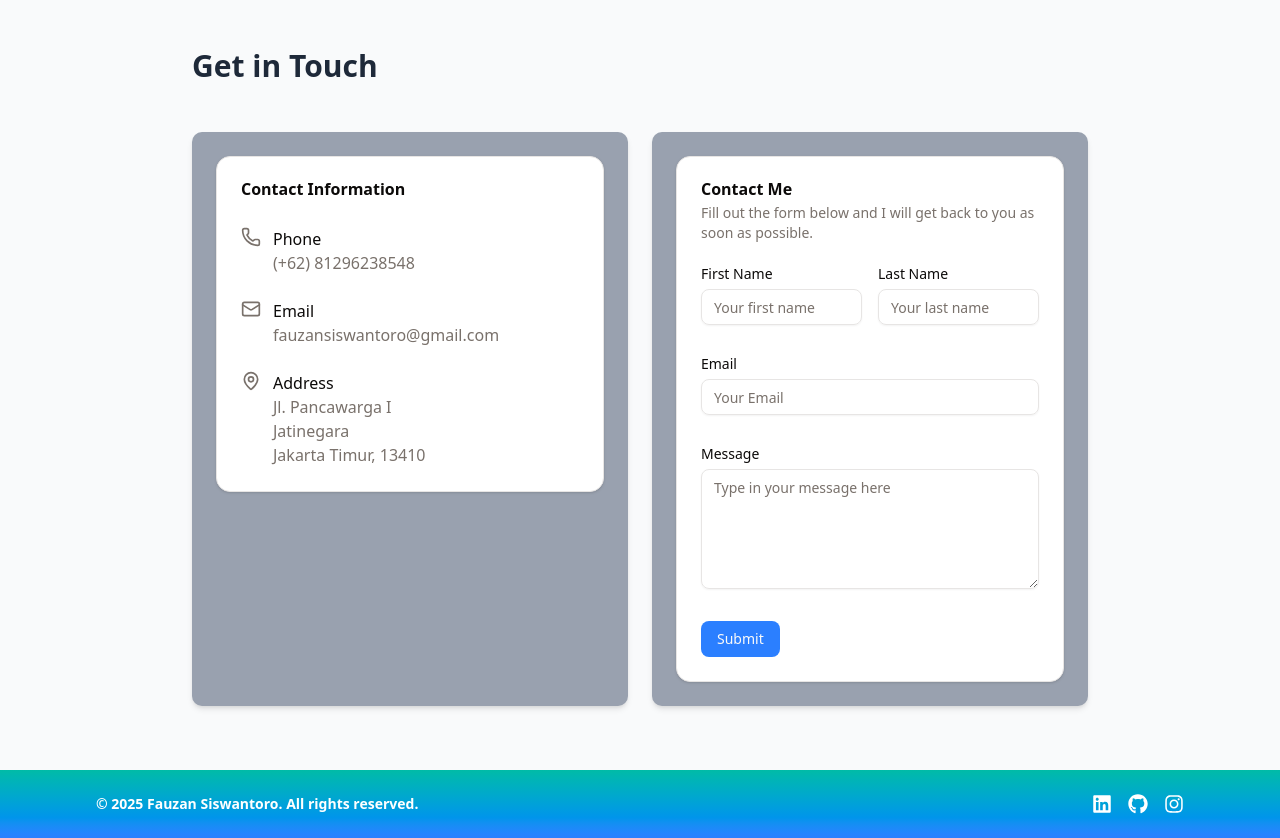
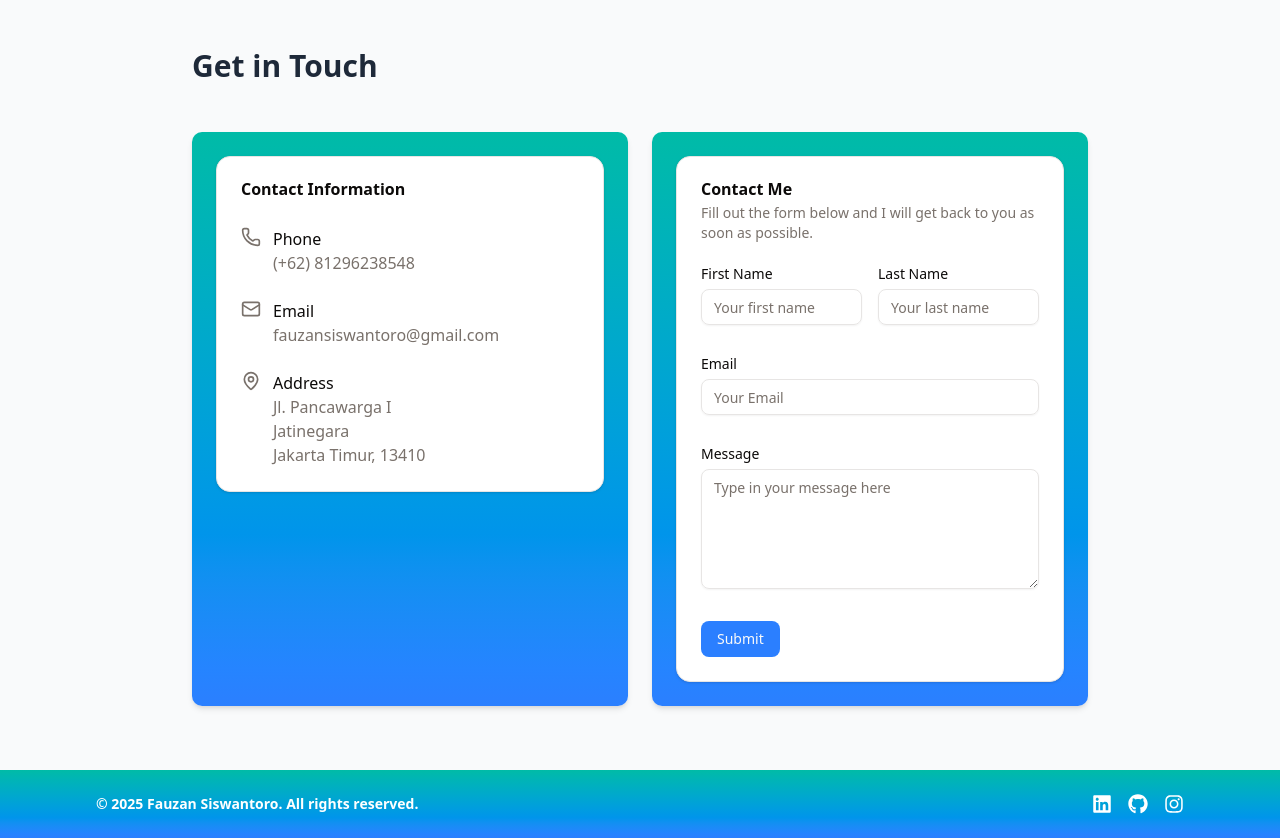
Before and after one commit to fauzansiswantoro1/portofolio-web, a Next.js app in the folder personal-web/: page / in a window 1280 px wide. Shown: the part 3840-4678 px from the top of the page. Built offline with nearby package versions, Linux system fonts and the light colour scheme; no server answers.

Commit message:
14th commit

```diff
--- a/personal-web/src/components/contact.tsx
+++ b/personal-web/src/components/contact.tsx
@@ -12,12 +12,12 @@ export default function Contact() {
 
                 <div className="grid sm:grid-cols-1 md:grid-cols-2 gap-6">
 
-                    <div className="w-full bg-gray-400 p-6 rounded-lg shadow-md">
+                    <div className="w-full bg-gradient-to-b from-teal-500 to-blue-500 p-6 rounded-lg shadow-md">
                         <ContactInfoCard />
                     </div>
 
 
-                    <div className="w-full bg-gray-400 p-6 rounded-lg shadow-md">
+                    <div className="w-full bg-gradient-to-b from-teal-500 to-blue-500 p-6 rounded-lg shadow-md">
                         <ContactForm />
                     </div>
                 </div>
```
